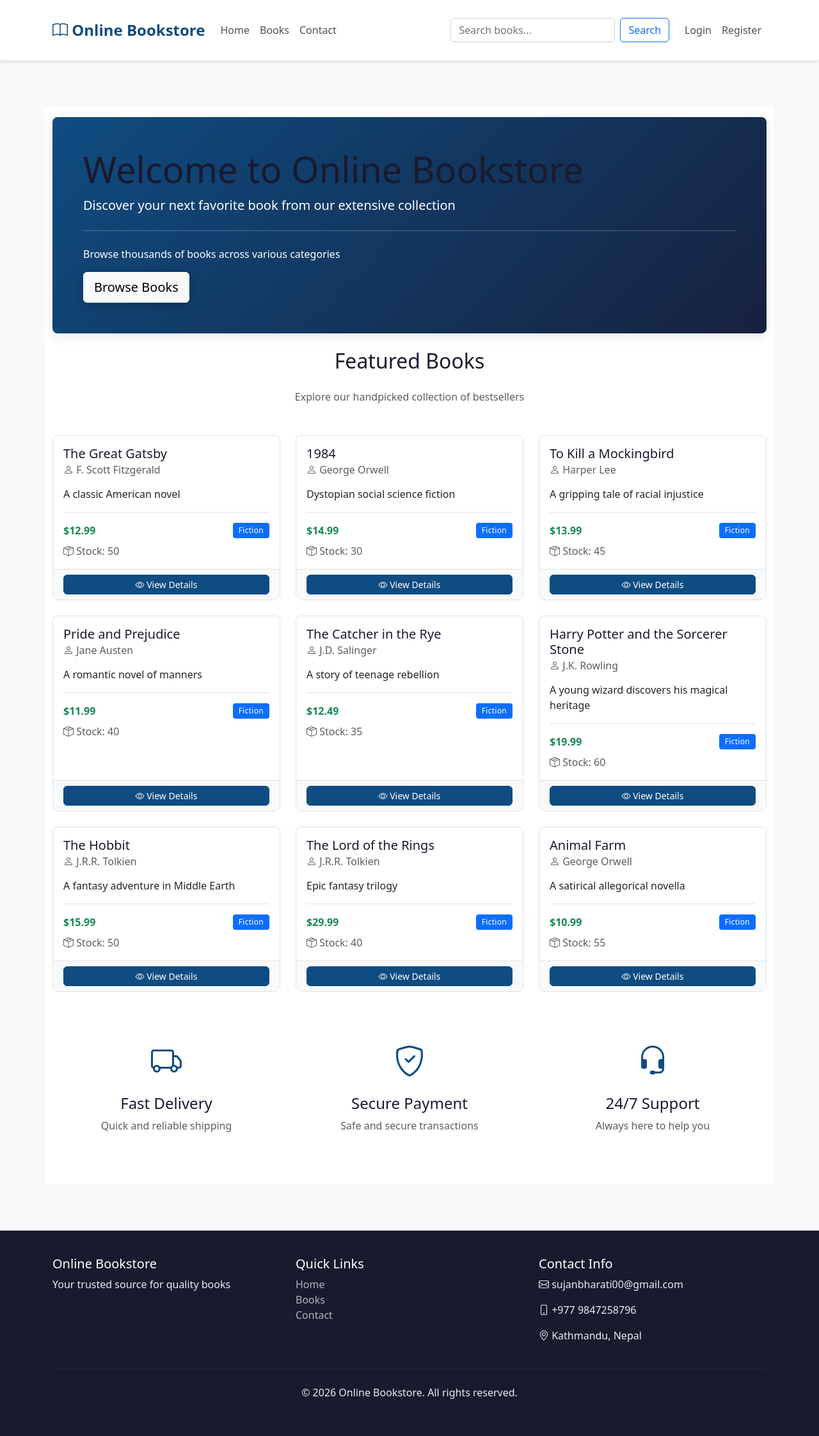
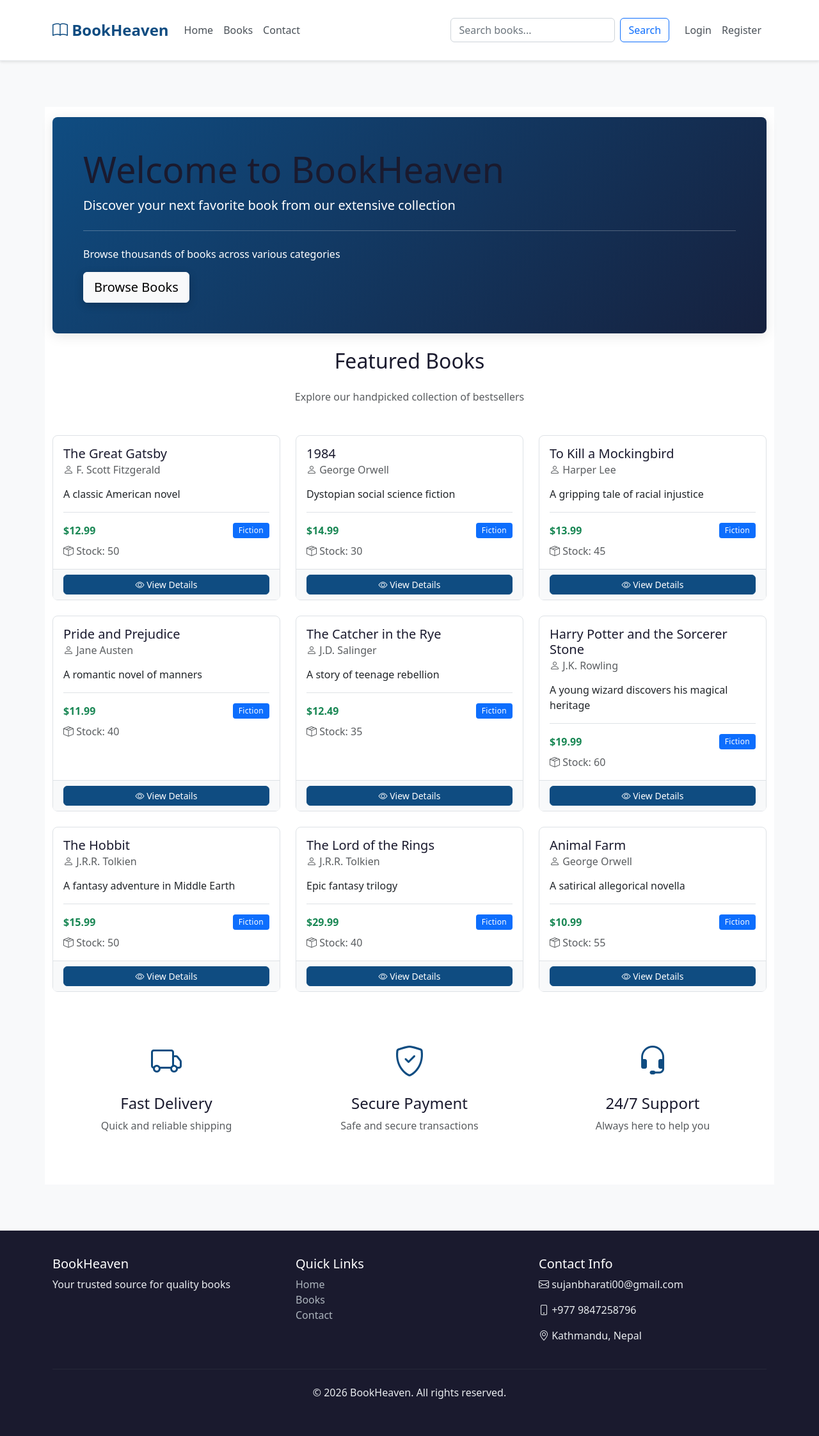
Before and after one commit to sujan00007/Online_Bookstore, a Flask app: page / in a window 1280 px wide. Shown: the whole page at 64% size. Run offline with Flask 3, Linux system fonts and the light colour scheme.

Commit message:
Name Changed

```diff
--- a/online_bookstore/app/templates/base.html
+++ b/online_bookstore/app/templates/base.html
@@ -14,7 +14,7 @@
     <nav class="navbar navbar-expand-lg navbar-light">
         <div class="container">
             <a class="navbar-brand" href="{{ url_for('main.index') }}">
-                <i class="bi bi-book"></i> Online Bookstore
+                <i class="bi bi-book"></i> BookHeaven
             </a>
             <button class="navbar-toggler" type="button" data-bs-toggle="collapse" data-bs-target="#navbarNav">
                 <span class="navbar-toggler-icon"></span>
@@ -94,7 +94,7 @@
         <div class="container">
             <div class="row">
                 <div class="col-md-4">
-                    <h5>Online Bookstore</h5>
+                    <h5>BookHeaven</h5>
                     <p>Your trusted source for quality books</p>
                 </div>
                 <div class="col-md-4">
@@ -114,7 +114,7 @@
             </div>
             <hr style="border-color: #495057; margin: 1.5rem 0;">
             <div class="text-center">
-                <p>&copy; 2026 Online Bookstore. All rights reserved.</p>
+                <p>&copy; 2026 BookHeaven. All rights reserved.</p>
             </div>
         </div>
     </footer>
--- a/online_bookstore/app/templates/index.html
+++ b/online_bookstore/app/templates/index.html
@@ -5,7 +5,7 @@
 {% block content %}
 <!-- Hero Section -->
 <div class="jumbotron p-5 rounded-3 mb-4">
-    <h1 class="display-4">Welcome to Online Bookstore</h1>
+    <h1 class="display-4">Welcome to BookHeaven</h1>
     <p class="lead">Discover your next favorite book from our extensive collection</p>
     <hr class="my-4">
     <p>Browse thousands of books across various categories</p>
```
